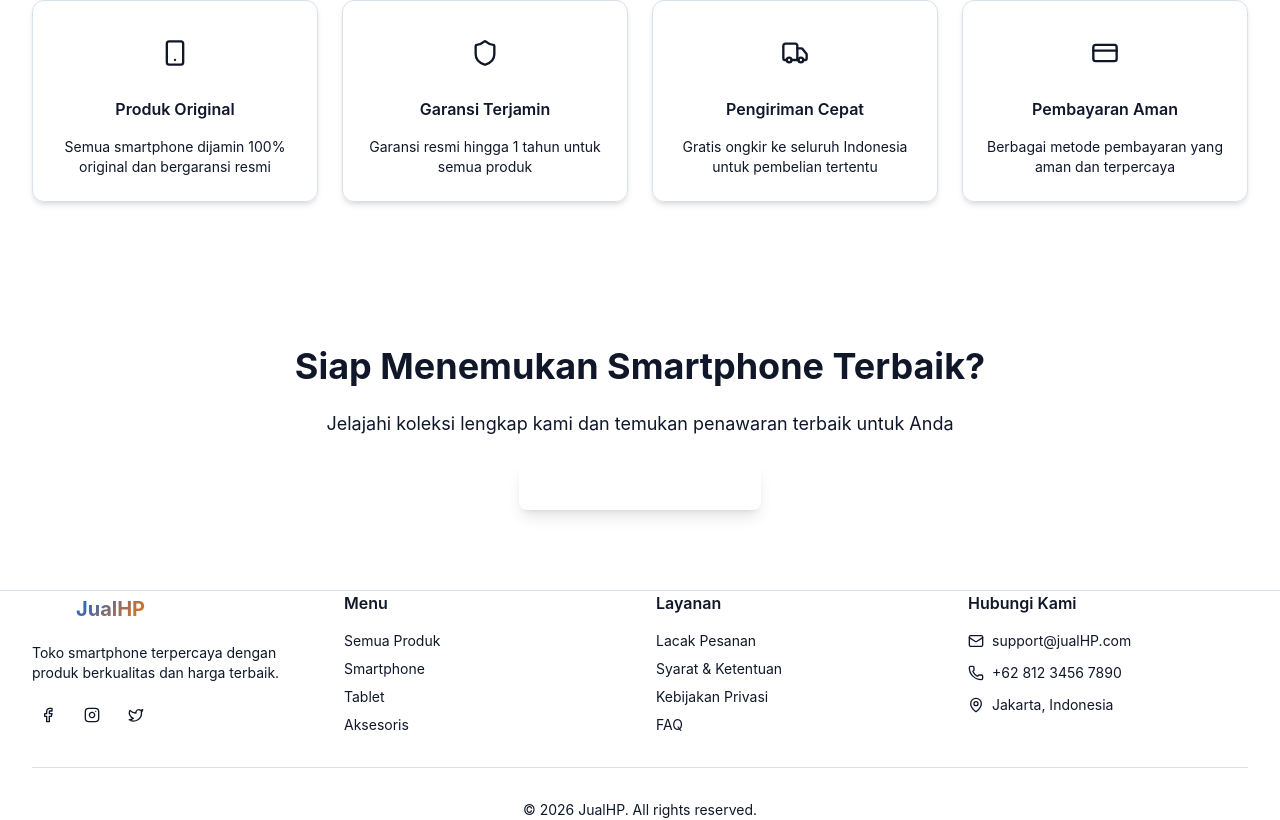
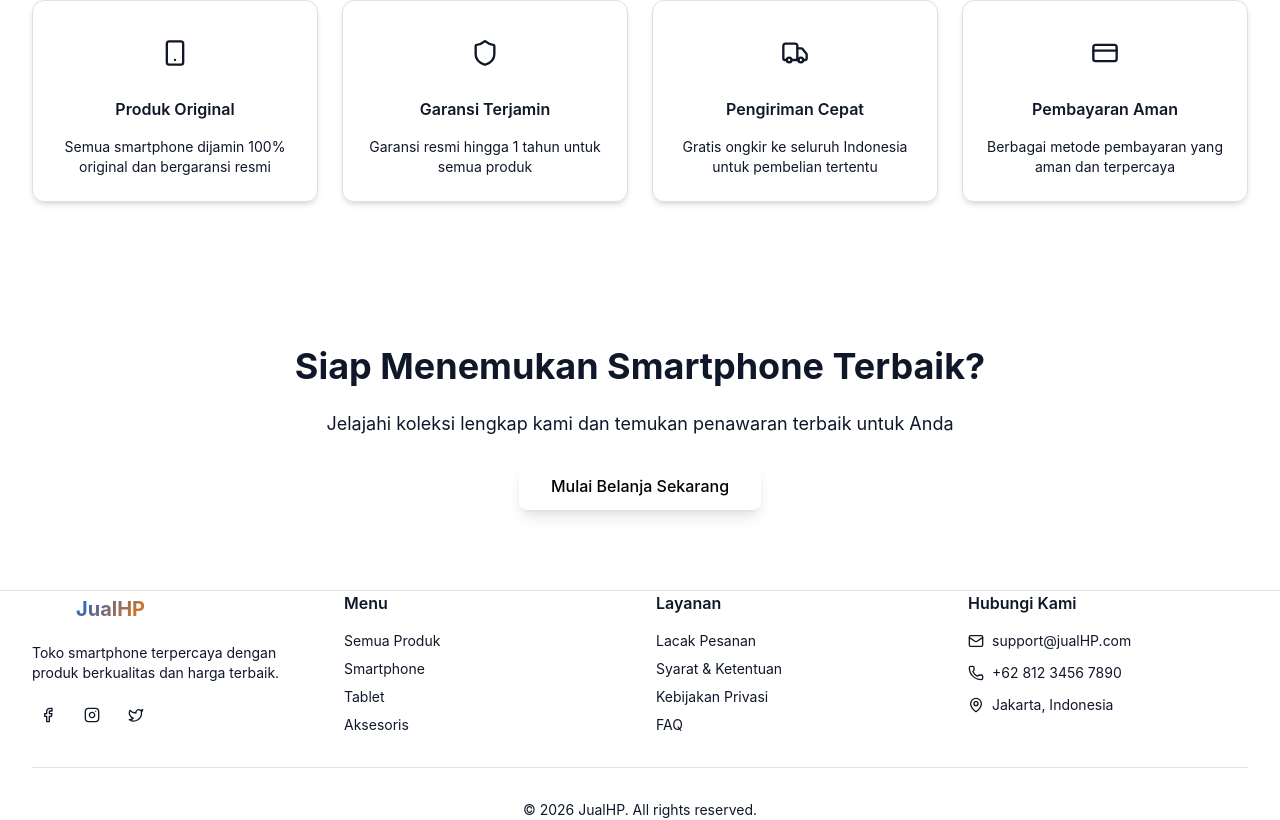
Before and after one commit to Arthav/jual-hp, a React (Vite) app in the folder fe-jual-hp/: page / in a window 1280 px wide. Shown: the part 679-1499 px from the top of the page. Built offline with nearby package versions, Linux system fonts and the light colour scheme.

Commit message:
feat: create initial HomePage component with hero, features, and CTA sections

```diff
--- a/fe-jual-hp/src/pages/HomePage.tsx
+++ b/fe-jual-hp/src/pages/HomePage.tsx
@@ -108,7 +108,7 @@ export function HomePage() {
                             Jelajahi koleksi lengkap kami dan temukan penawaran terbaik untuk Anda
                         </p>
                         <Link to="/products">
-                            <Button variant="gradient" size="lg">
+                            <Button variant="gradient" size="lg" className="text-black">
                                 Mulai Belanja Sekarang
                             </Button>
                         </Link>
```
